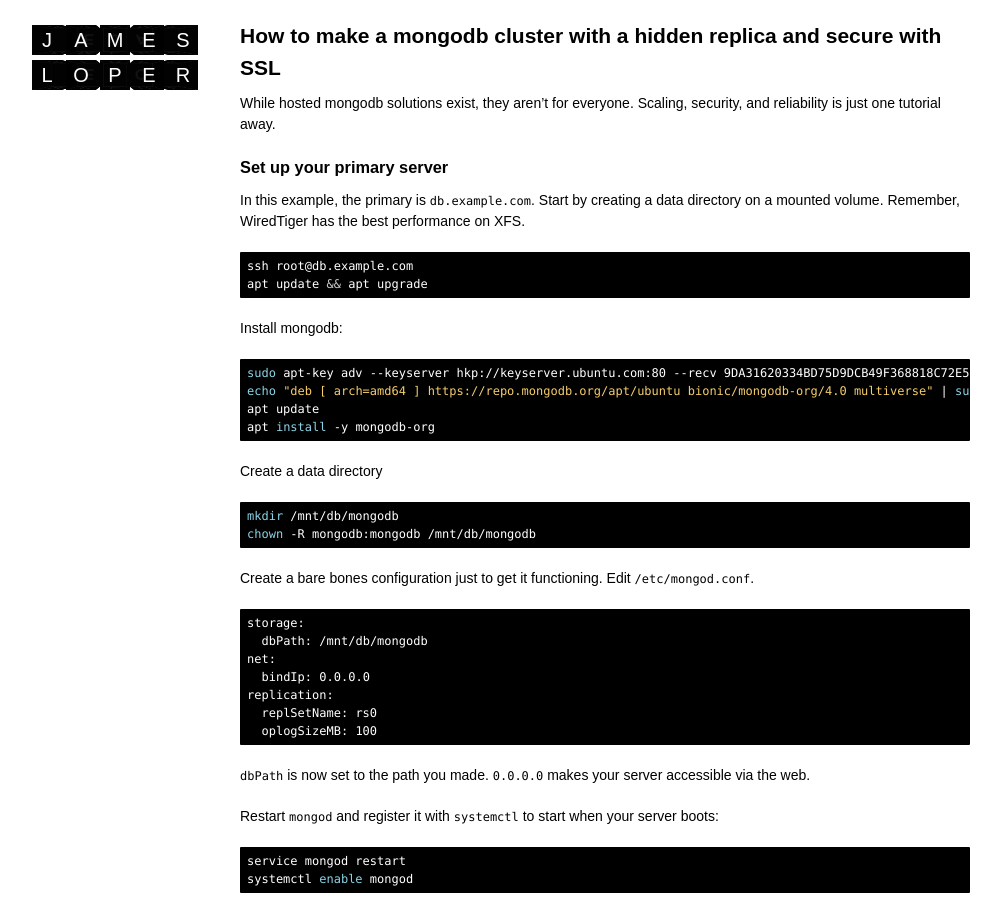
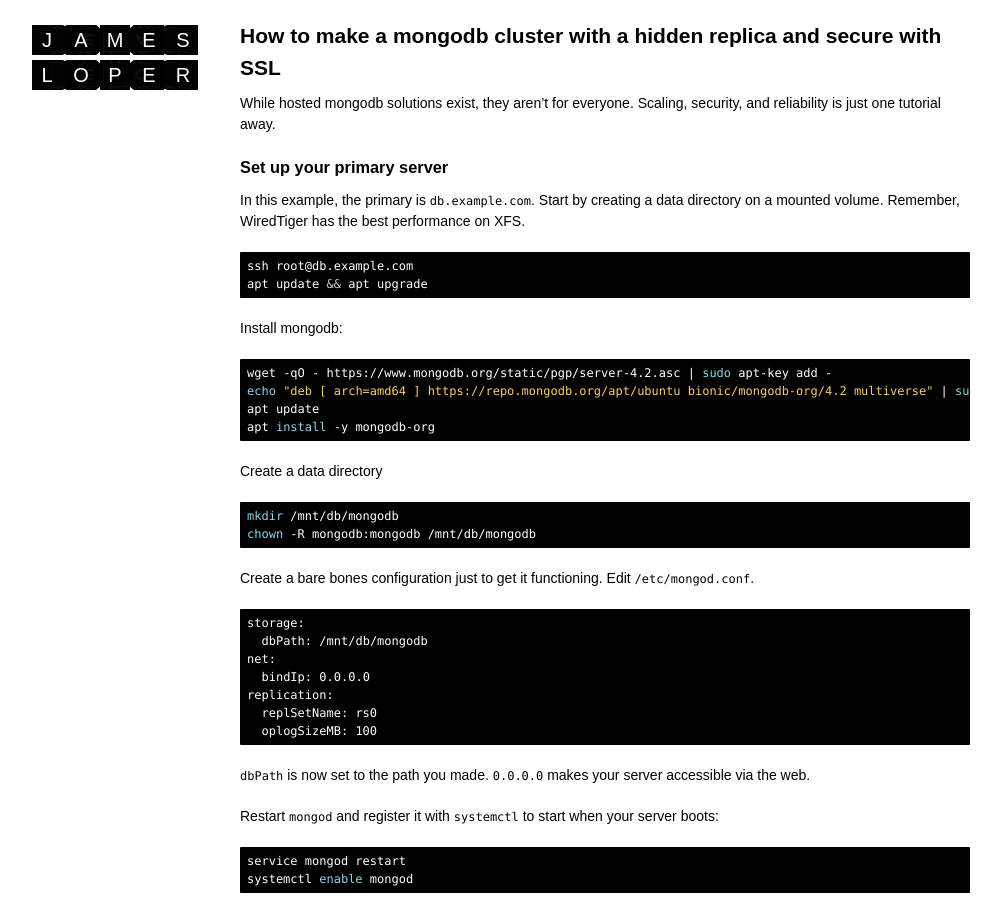
Before and after one commit to jamesloper/blog, a Jekyll site: the page built from _posts/2019-07-01-mongodb-cluster-setup-with-ssl.md, in a window 1280 px wide and 900 px high. Shown: the whole window, without its empty margins (140-1141 px from the left). Built offline with Jekyll 4.4.1, drawn with Linux system fonts in a browser that asks for light colours; some of the changed text lies outside the part shown.

Commit message:
update mongo article for 4.2

````diff
--- a/_posts/2019-07-01-mongodb-cluster-setup-with-ssl.md
+++ b/_posts/2019-07-01-mongodb-cluster-setup-with-ssl.md
@@ -18,8 +18,8 @@
 Install mongodb:
 
 ``` bash
-sudo apt-key adv --keyserver hkp://keyserver.ubuntu.com:80 --recv 9DA31620334BD75D9DCB49F368818C72E52529D4
-echo "deb [ arch=amd64 ] https://repo.mongodb.org/apt/ubuntu bionic/mongodb-org/4.0 multiverse" | sudo tee /etc/apt/sources.list.d/mongodb-org-4.0.list
+wget -qO - https://www.mongodb.org/static/pgp/server-4.2.asc | sudo apt-key add -
+echo "deb [ arch=amd64 ] https://repo.mongodb.org/apt/ubuntu bionic/mongodb-org/4.2 multiverse" | sudo tee /etc/apt/sources.list.d/mongodb-org-4.2.list
 apt update
 apt install -y mongodb-org
 ```
````
Also changed, not shown: other parts of _posts/2019-07-01-mongodb-cluster-setup-with-ssl.md (+3 -3 lines), 1 other file.
